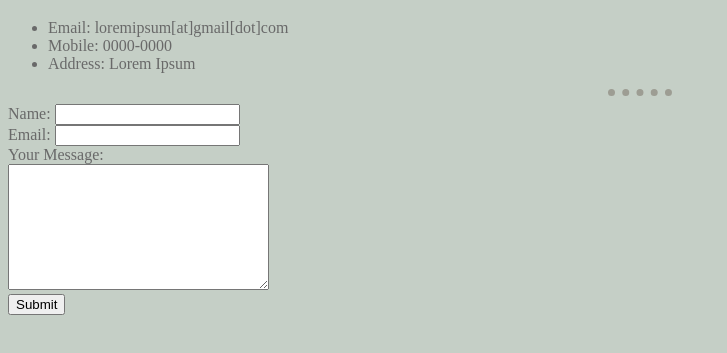
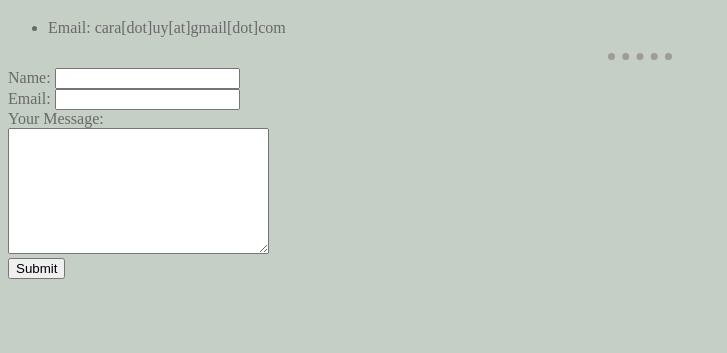
Before and after one commit to carauymatiao/cv, a plain HTML site: page contact-me.html in a window 1280 px wide. Shown: the part 61-414 px from the top of the page, without its empty margins (0-727 px from the left). Drawn offline with Linux system fonts and the light colour scheme.

Commit message:
Post-Intro to CSS version

```diff
--- a/contact-me.html
+++ b/contact-me.html
@@ -12,14 +12,12 @@
 
   <h1>Contact Details</h1>
   <ul>
-    <li>Email: loremipsum[at]gmail[dot]com</li>
-    <li>Mobile: 0000-0000</li>
-    <li>Address: Lorem Ipsum</li>
+    <li>Email: cara[dot]uy[at]gmail[dot]com</li>
   </ul>
 
 <hr>
 
-  <form class="" action="mailto:hirika@gmail.com" method="post" enctype="text/plain">
+  <form class="" action="mailto:cara.uy@gmail.com" method="post" enctype="text/plain">
     <label>Name:</label>
     <input type="text" name="yourName" value=""><br>
     <label>Email:</label>
--- a/css/styles.css
+++ b/css/styles.css
@@ -4,16 +4,22 @@ body {
 }
 
 hr {
-  width: 5%;
+  border-color: #9D9D93;
   border-style: dotted none none none;
   border-width: 7px;
-  border-color: #9D9D93;
+  width: 5%;
 }
 
 table {
   padding: 15px;
   text-align: left;
 }
+
+img {
+  border-radius: 100%;
+}
+
+/* Text */
 
 h1 {
   color: #474843;
```
Also changed, not shown: links.html (+2 -1 lines).
